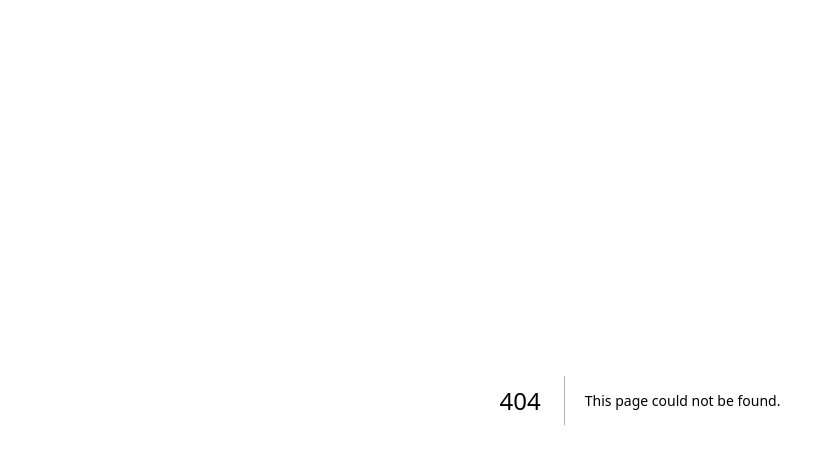
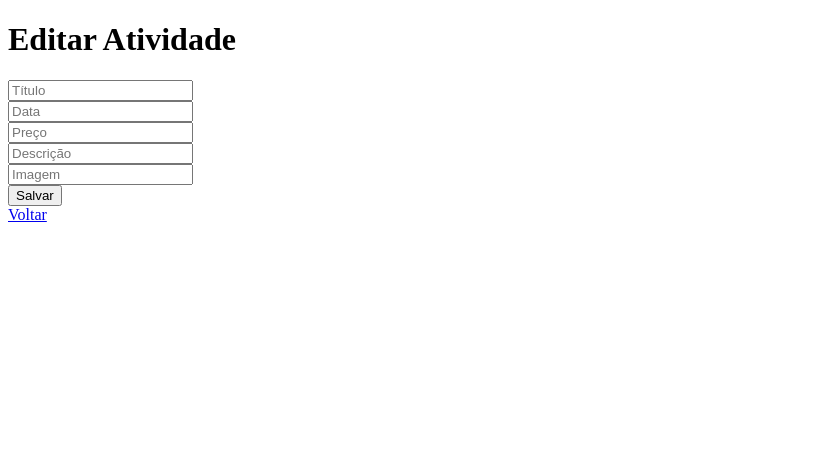
Before and after one commit to willianifms/projf, a Next.js app in the folder frontEnd/: page /alterar/1 in a window 1280 px wide. Before the commit this address had no page. Shown: the top 464 px of the page, without its empty margins (0-835 px from the left). Built offline with nearby package versions, Linux system fonts and the light colour scheme; no server answers.

Commit message:
metodo update

```diff
--- /dev/null
+++ b/frontEnd/src/app/alterar/[id]/page.js
@@ -0,0 +1,113 @@
+'use client'
+import { useRouter } from "next/navigation";
+import Link from "next/link";
+import { format, parseISO } from 'date-fns'
+import ptBR from 'date-fns/locale/pt-BR';
+import { useState, useEffect } from "react";
+
+export default async function Produto({ params }) {
+
+  const [titulo, setTitulo] = useState();
+  const [data_cadastro, setData_cadastro] = useState();
+  const [preco, setPreco] = useState();
+  const [descricao, setDescricao] = useState();
+  const [imagem, setImagem] = useState("");
+  const [novoTitulo, setNovoTitulo] = useState("");
+const [novaData_cadastro, setNovaData_cadastro] = useState("");
+const [novoPreco, setNovoPreco] = useState("");
+const [novaDescricao, setNovaDescricao] = useState("");
+const [novaImagem, setNovaImagem] = useState("");
+  const router = useRouter();
+  const { id } = params;
+
+  useEffect(() => {
+    const fetchProduto = async () => {
+        const req = await fetch("http://localhost:3003/produtos", {
+          cache: "no-cache"
+        })
+        const produto = await req.json();
+        setNovoTitulo(produto.titulo);
+        setNovaData_cadastro(produto.data_cadastro);
+        setNovoPreco(produto.preco);
+        setNovaDescricao(produto.descricao);
+        setNovaImagem(produto.imagem);
+      };
+
+    fetchProduto();
+  }, [id]);
+
+  const alterar = async (e) => {
+    e.preventDefault();
+
+    const produtoAtualizado = {
+      titulo: novoTitulo,
+      data_cadastro: novaData_cadastro,
+      preco: novoPreco,
+      descricao: novaDescricao,
+      imagem: novaImagem,
+    };
+
+    try {
+      await fetch(`http://localhost:3003/produtos/${id}`, {
+        method: "POST",
+        headers: { "Content-Type": "application/json" },
+        body: JSON.stringify(produtoAtualizado),
+      });
+      router.push("/");
+    } catch (error) {
+      alert("Ocorreu um erro: " + error);
+    }
+  };
+  return (
+    <div>
+      <h1>Editar Atividade</h1>
+      <form onSubmit={alterar}>
+        <input
+          type="text"
+          placeholder="Título"
+          name="titulo"
+          value={novoTitulo}
+          onChange={(e) => setNovoTitulo(e.target.value)}
+        />
+        <br />
+        <input
+          type="text"
+          placeholder="Data"
+          name="data_cadastro"
+          value={novaData_cadastro}
+          onChange={(e) => setNovaData_cadastro(e.target.value)}
+        />
+        <br />
+        <input
+          type="text"
+          placeholder="Preço"
+          name="preco"
+          pattern="^\d+(.|,)?\d{0,2}$"
+          value={novoPreco}
+          onChange={(e) => setNovoPreco(e.target.value)}
+        />
+        <br />
+        <input
+          type="text"
+          placeholder="Descrição"
+          name="descricao"
+          value={novaDescricao}
+          onChange={(e) => setNovaDescricao(e.target.value)}
+        />
+        <br />
+        <input
+          type="text"
+          placeholder="Imagem"
+          name="imagem"
+          value={novaImagem}
+          onChange={(e) => setNovaImagem(e.target.value)}
+        />
+        <br />
+        <button type="submit">Salvar</button>
+        <div>
+          <a href="/">Voltar</a>
+        </div>
+      </form>
+    </div>
+  );
+}
--- a/frontEnd/src/app/page.js
+++ b/frontEnd/src/app/page.js
@@ -51,6 +51,7 @@ export default async function Home() {
         <p className='produto-preco'>R$ {produtos.preco}</p>
         <p className='produto-descricao'>{produtos.descricao}</p>
         <Link href={`/produto/${produtos.id}`} className='ver-mais-link'>ver mais</Link>
+        <Link href={`/alterar/${produtos.id}`}  className='ver-mais-link'>alterar</Link>
         <button onClick={() => remover(produtos.id)} className='excluir-button'>excluir</button>
       </div>
     </div>
```
